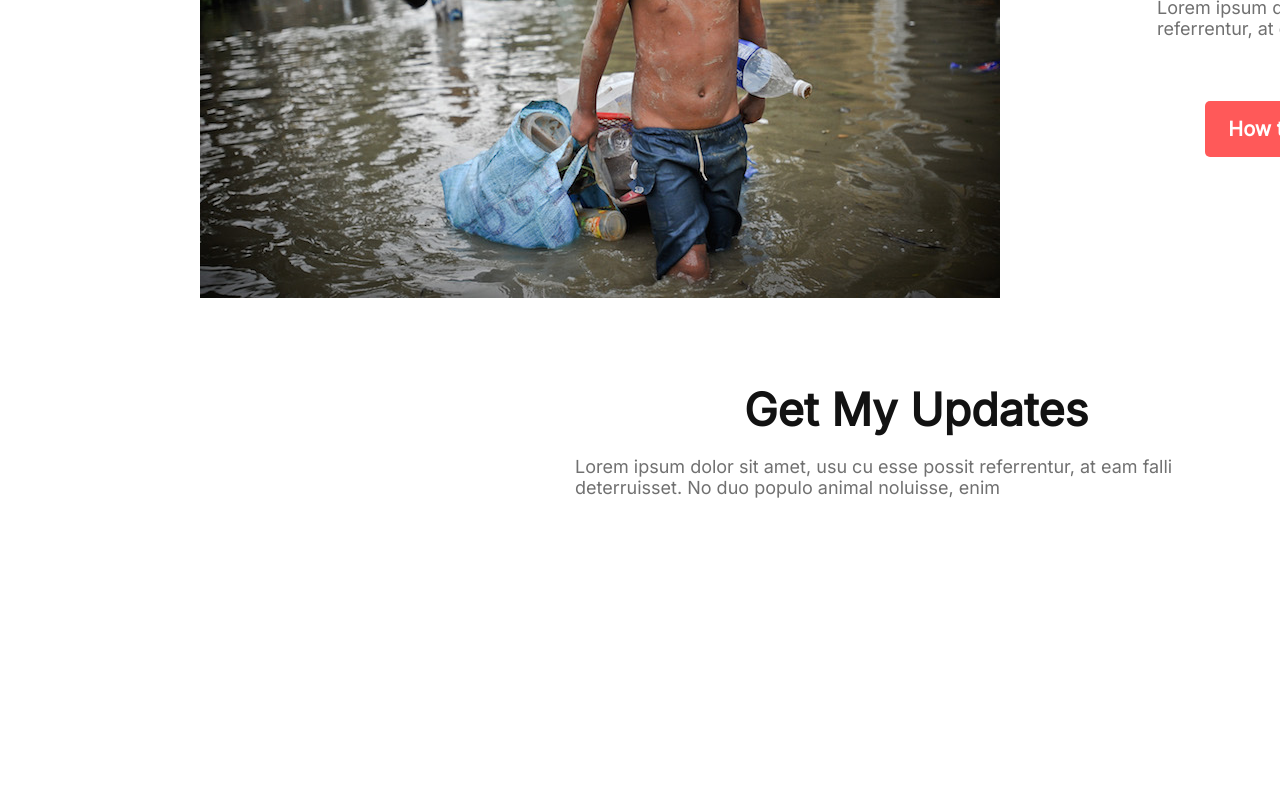
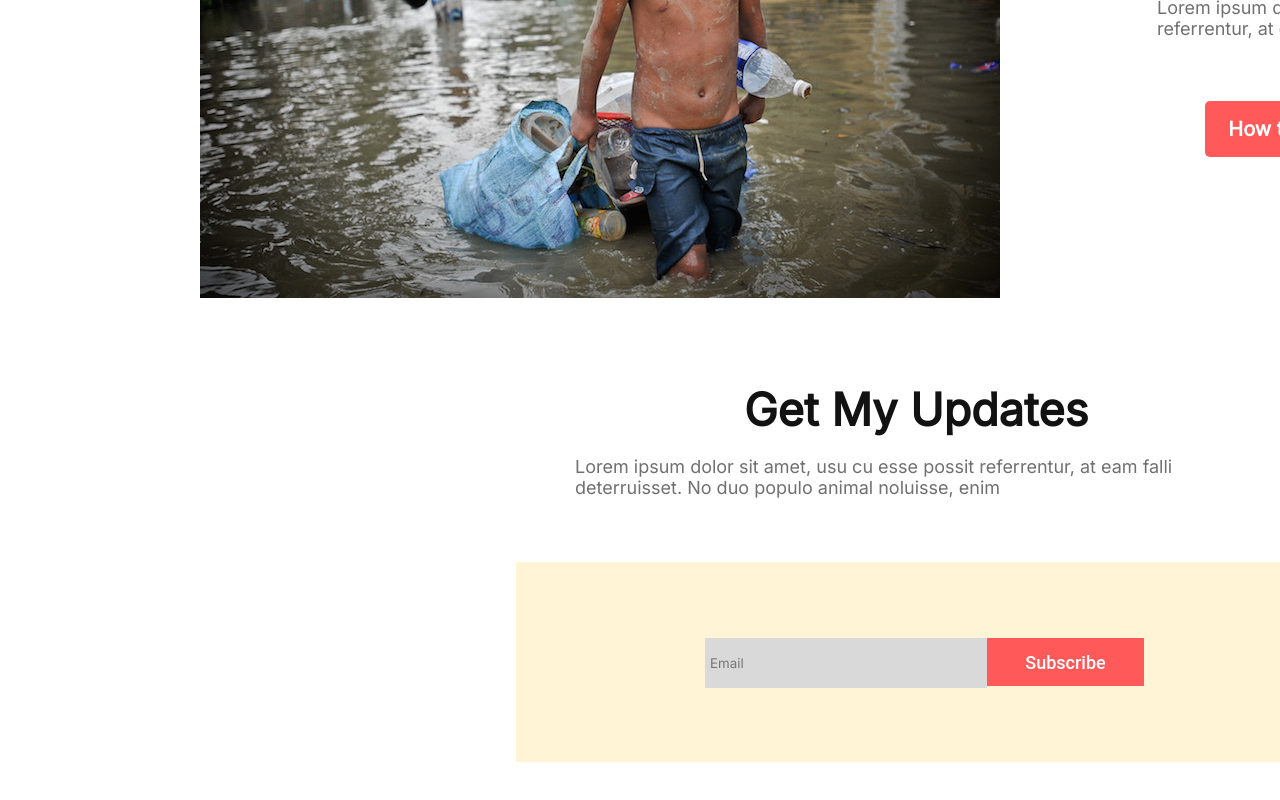
Before and after one commit to Adnan-246/donate-today-project, a plain HTML site: page index.html in a window 1280 px wide. Shown: the part 3156-3956 px from the top of the page. Before the commit the page ends 3718 px from the top, so only its background shows below. Drawn offline with Linux system fonts and the light colour scheme.

Commit message:
added subscribe section

```diff
--- a/index.html
+++ b/index.html
@@ -122,7 +122,21 @@
       </div>
     </section>
     <!-- Subscribe section -->
+    <section class="subscribe-section">
+      <div class="subscribe">
+        <div class="subscribe-input">
+          <input type="email" name="" id="" placeholder="Email">
+        </div>
+        <div class="subscribe-button">
+          <button class="sub-button-title">Subscribe</button>
+        </div>
+      </div>
+    </section>
   </main>
+  <!-- Footer section -->
+  <footer>
+
+  </footer>
 
 </body>
 </html>
--- a/styles/donate.css
+++ b/styles/donate.css
@@ -312,3 +312,35 @@ background: rgba(79, 157, 166, 0.10);
 }
 
 /* Subscribe styles */
+.subscribe-section{
+  width: 809px;
+  height: 200px;
+  background: #FFF4D6;
+  border: 0;
+  margin-left: 316px;
+  margin-bottom: 130px;
+}
+.subscribe{
+  display: flex;
+  padding-top: 76px;
+  padding-left: 189px;
+}
+ .subscribe-input input[type="email"]{
+  width: 275px;
+  height: 48px;
+  background: #D9D9D9;
+  border: 0;
+  padding-left: 5px;
+}
+.subscribe .subscribe-button .sub-button-title{
+  width: 157px;
+  height: 48px;
+  background: #FF5959;
+  border: 0;
+  color: #FFF;
+  font-family: Roboto;
+  font-size: 18px;
+  font-weight: 500;
+}
+
+/* Footer styles */
```
